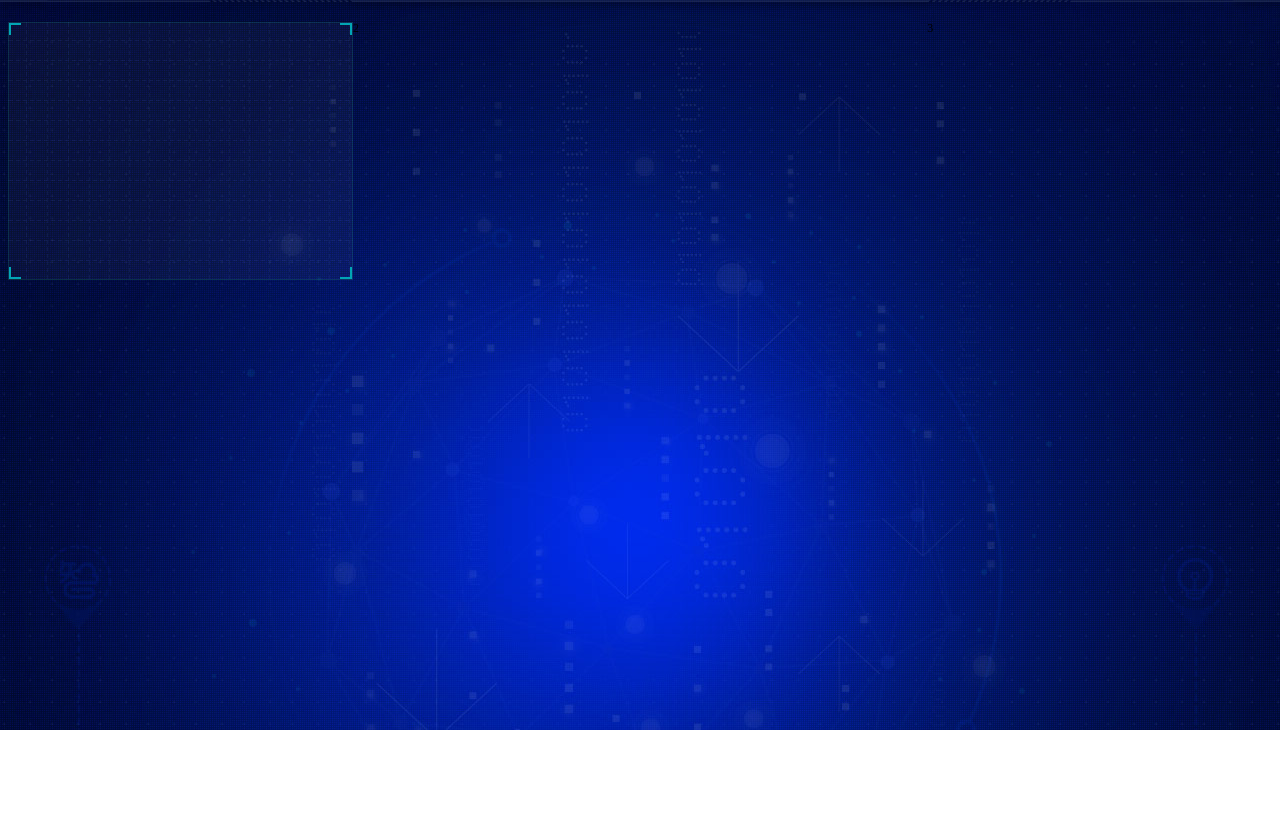
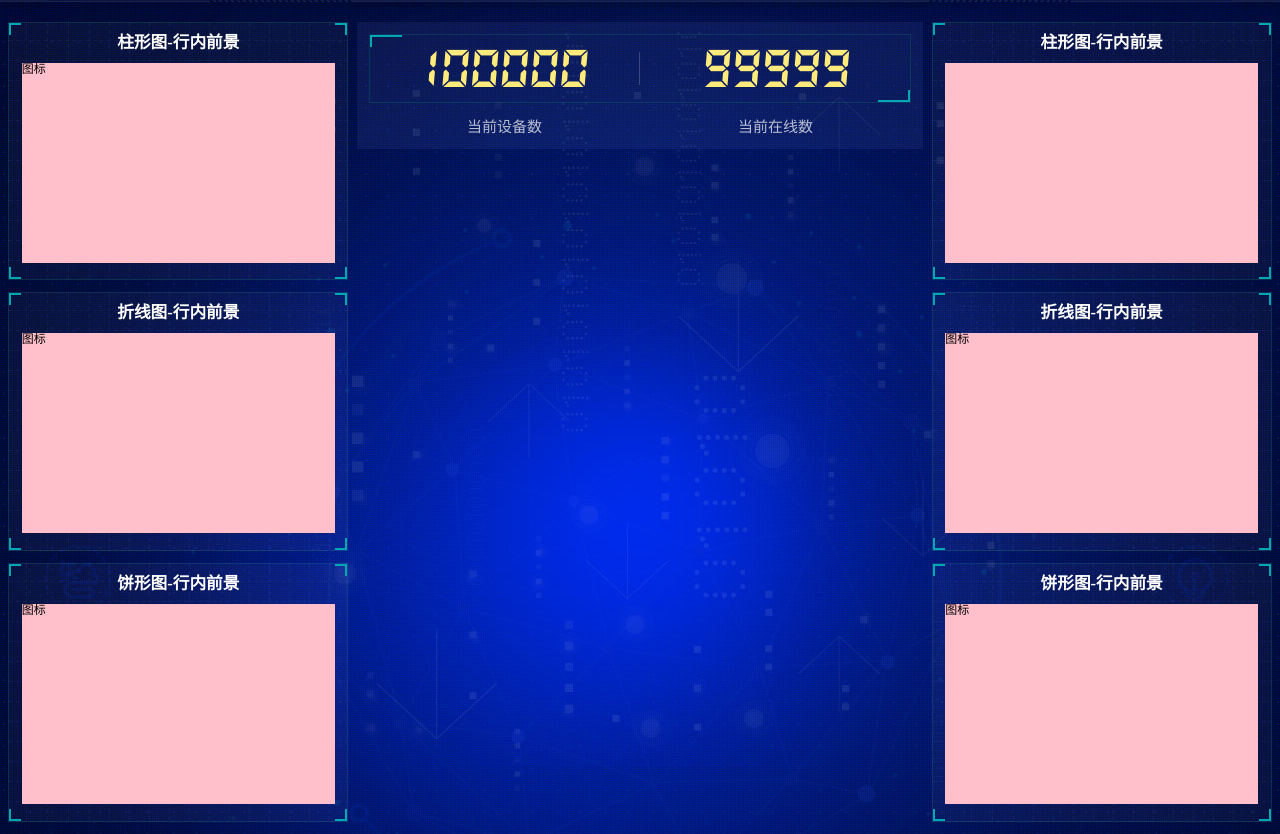
Before and after one commit to zg1037/eachrts-data, a plain HTML site: page index.html in a window 1280 px wide. Shown: the part 70-904 px from the top of the page. Before the commit the page ends 800 px from the top, so only its background shows below. Drawn offline with Linux system fonts and the light colour scheme.

Commit message:
添加了中间数字布局

```diff
--- a/css/index.less
+++ b/css/index.less
@@ -2,6 +2,16 @@
   margin: 0;
   padding: 0;
   box-sizing: border-box;
+}
+
+li {
+  list-style: none;
+}
+
+//声明字体
+@font-face {
+  font-family: electonFont;
+  src: url("../font/DS-DIGIT.TTF");
 }
 
 body {
@@ -48,19 +58,20 @@ header {
 
   .column:nth-child(2) {
     flex: 5;
+    margin: 0 0.15625rem 0.234375rem;
   }
 }
 
-//公告面板
+//公告面板,可以复用左右布局
 .panel {
   height: 4.84375rem;
   border: 1px solid rgba(25, 186, 139, 0.17);
-  background: url("../images/line(1).png") rgba(255,255,255,0.03);
+  background: url("../images/line(1).png") rgba(255, 255, 255, 0.03);
   padding: 0 0.234375rem 0.625rem;
   margin-bottom: 0.234375rem;
   position: relative;
   //利用伪元素添加上面边框的角
-  &::before{
+  &::before {
     position: absolute;
     top: 0;
     left: 0;
@@ -70,7 +81,8 @@ header {
     border-top: 2px solid #02a6b5;
     content: "";
   }
-  &::after{
+
+  &::after {
     position: absolute;
     top: 0;
     right: 0;
@@ -80,13 +92,15 @@ header {
     border-top: 2px solid #02a6b5;
     content: "";
   }
+
   //利下面边框的角
-  .panel-footer{
+  .panel-footer {
     position: absolute;
     bottom: 0;
     left: 0;
     width: 100%;
-    &::before{
+
+    &::before {
       position: absolute;
       bottom: 0;
       left: 0;
@@ -96,7 +110,8 @@ header {
       border-bottom: 2px solid #02a6b5;
       content: "";
     }
-    &::after{
+
+    &::after {
       position: absolute;
       bottom: 0;
       right: 0;
@@ -107,4 +122,91 @@ header {
       content: "";
     }
   }
+
+  h2 {
+    height: 0.75rem;
+    color: #ffffff;
+    line-height: 0.75rem;
+    text-align: center;
+    font-size: 0.3125rem;
+
+  }
+
+  .chart {
+    height: 3.75rem;
+    background: pink;
+  }
 }
+
+
+//中间模块布局
+.num {
+  background: rgba(101, 132, 226, 0.1);
+  padding: 0.234375rem;
+
+  .num-hd {
+    border: 1px solid rgba(25, 186, 139, 0.17);
+    position: relative;
+
+    &::before {
+      position: absolute;
+      top: 0;
+      left: 0;
+      content: "";
+      width: 30px;
+      height: 10px;
+      border-top: 2px solid #02a6b5;
+      border-left: 2px solid #02a6b5;
+    }
+
+    &::after {
+      position: absolute;
+      bottom: 0;
+      right: 0;
+      content: "";
+      width: 30px;
+      height: 10px;
+      border-bottom: 2px solid #02a6b5;
+      border-right: 2px solid #02a6b5;
+    }
+
+    ul {
+      display: flex;
+
+      li {
+        flex: 1;
+        height: 1.25rem;
+        font-size: 1.09375rem;
+        color: #ffeb7b;
+        text-align: center;
+        font-family: electonFont;
+        position: relative;
+      }
+
+      li:nth-child(1)::after {
+        content: "";
+        position: absolute;
+        top: 25%;
+        right: 0;
+        height: 50%;
+        width: 1px;
+        background: rgba(255, 255, 255, 0.2);
+      }
+    }
+  }
+
+  .num-bd {
+    ul {
+      display: flex;
+      li{
+        flex: 1;
+        color: rgba(255,255,255,0.7);
+        text-align: center;
+        font-size: 0.28125rem;
+        height: 0.625rem;
+        line-height: 0.625rem;
+        padding-top: 0.15625rem ;
+      }
+    }
+  }
+}
--- a/index.html
+++ b/index.html
@@ -16,13 +16,65 @@
 
 <!--页面主体-->
 <section class="mianbox">
+    <!--    左-->
     <div class="column">
-        <div class="panel">
-             <div class="panel-footer"></div>
+        <div class="panel bar">
+            <h2>柱形图-行内前景</h2>
+            <div class="chart">图标</div>
+            <div class="panel-footer"></div>
+        </div>
+
+        <div class="panel line">
+            <h2>折线图-行内前景</h2>
+            <div class="chart">图标</div>
+            <div class="panel-footer"></div>
+        </div>
+
+        <div class="panel pie">
+            <h2>饼形图-行内前景</h2>
+            <div class="chart">图标</div>
+            <div class="panel-footer"></div>
         </div>
     </div>
-    <div class="column">2</div>
-    <div class="column">3</div>
+    <!--    中-->
+    <div class="column">
+        <div class="num">
+            <div class="num-hd">
+                <ul>
+                    <li>100000</li>
+                    <li>99999</li>
+                </ul>
+            </div>
+            <div class="num-bd">
+                <ul>
+                    <li>当前设备数</li>
+                    <li>当前在线数</li>
+                </ul>
+            </div>
+        </div>
+        <div class="map"></div>
+    </div>
+
+    <!--    右-->
+    <div class="column">
+        <div class="panel bar">
+            <h2>柱形图-行内前景</h2>
+            <div class="chart"></div>
+            <div class="panel-footer"></div>
+        </div>
+
+        <div class="panel line">
+            <h2>折线图-行内前景</h2>
+            <div class="chart">图标</div>
+            <div class="panel-footer"></div>
+        </div>
+
+        <div class="panel pie">
+            <h2>饼形图-行内前景</h2>
+            <div class="chart">图标</div>
+            <div class="panel-footer"></div>
+        </div>
+    </div>
 </section>
 
 
```
Also changed, not shown: css/index.css, font/DS-DIGIT.TTF (added), 1 other file.
